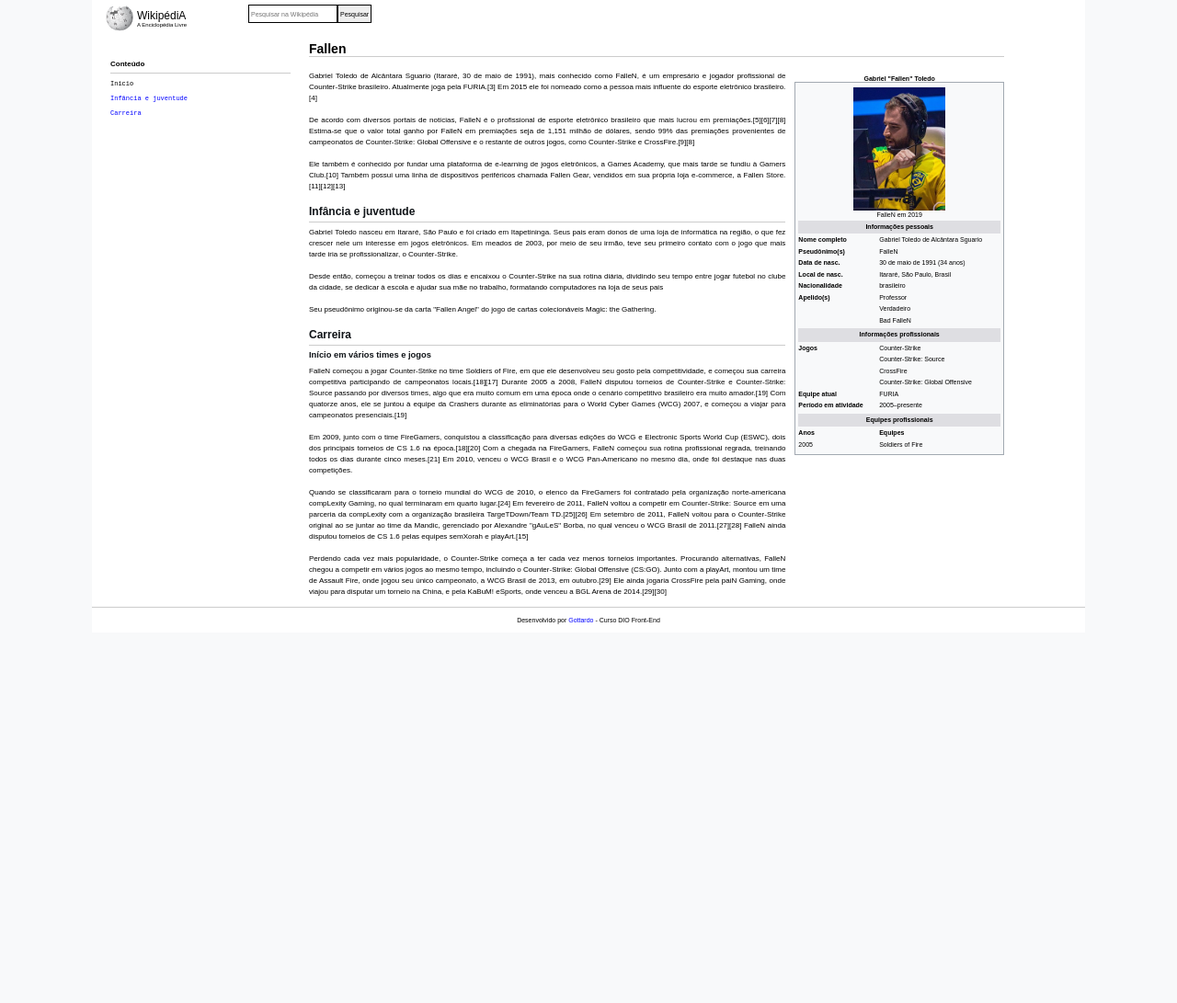
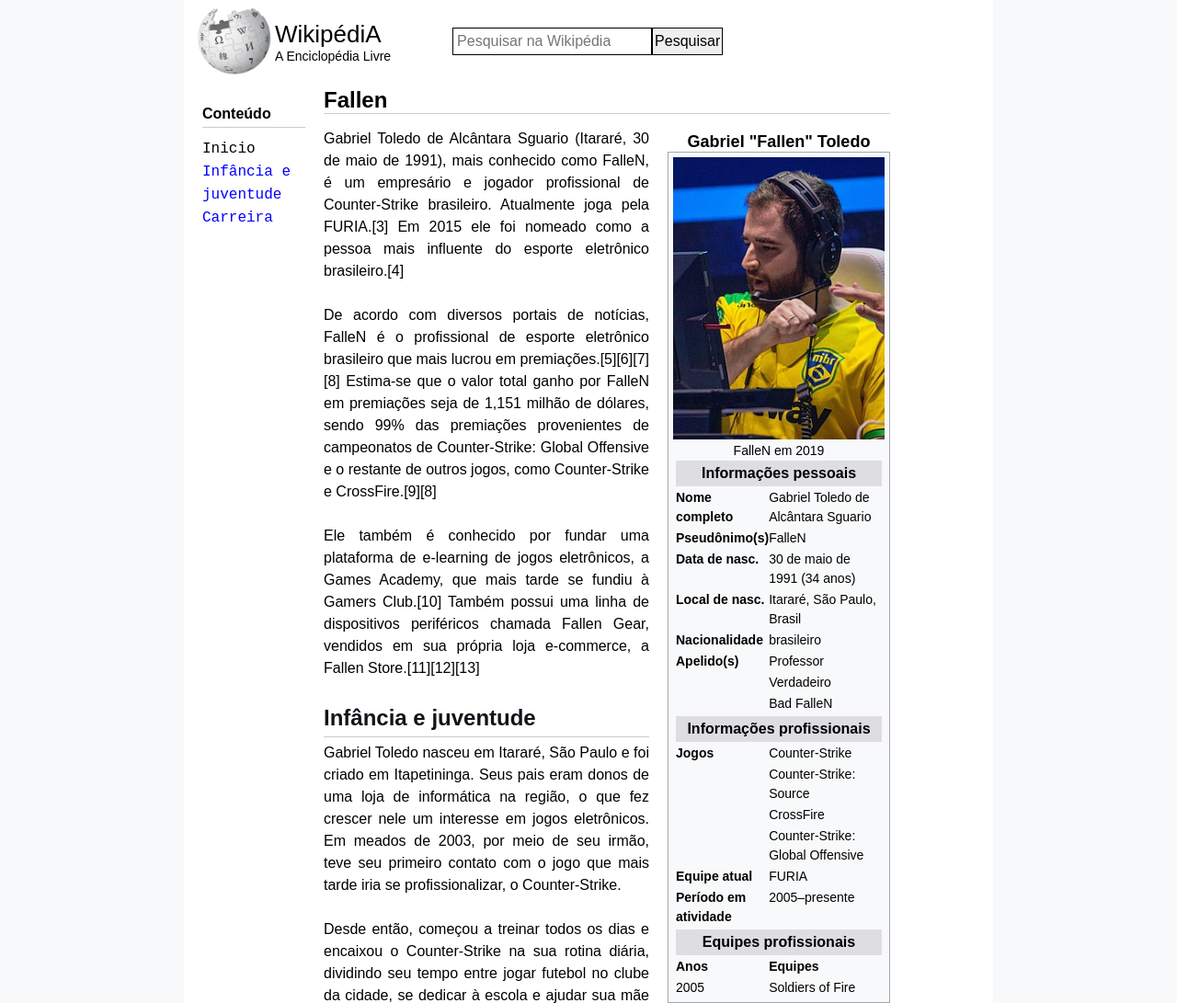
Before and after one commit to jvgottardo/BootCamp-Santander-2025---Front-End, a plain HTML site: page Wikipedia/index.html in a window 1280 px wide. Shown: the top 1091 px of the page at 92% size. Before the commit the page ends 800 px from the top, so only its background shows below. Drawn offline with Linux system fonts and the light colour scheme.

Commit message:
fix: arrumando proporções

```diff
--- a/Wikipedia/index.html
+++ b/Wikipedia/index.html
@@ -13,7 +13,7 @@
     <nav>
       <!-- logo -->
       <div class="logo">
-        <img src="./assets/wikipedia.png" alt="Logo Wikipédia" width="30">
+        <img src="./assets/wikipedia.png" alt="Logo Wikipédia" width="80">
         <div class="logo-text">
           <p class="title">WikipédiA</p>
           <p class="description">A Enciclopédia Livre</p>
@@ -30,7 +30,7 @@
 
   <main id="inicio">
     <!-- sidebar -->
-    <section class="sidebar-esquerda">
+    <aside class="sidebar-esquerda">
       <p><b>Conteúdo</b></p>
       <hr>
       <nav>
@@ -40,7 +40,7 @@
           <li><a href="#carreira">Carreira</a></li>
         </ul>
       </nav>
-    </section>
+    </aside>
 
     <!-- conteudo principal -->
     <section class="conteudo-principal">
@@ -134,7 +134,7 @@
             <b>Gabriel "Fallen" Toledo</b>
           </p>
           <div class="foto-fallen">
-            <img src="./assets/fallen.jpg" alt="Foto do jogador FalleN" width="100">
+            <img src="./assets/fallen.jpg" alt="Foto do jogador FalleN" width="230">
             <p>FalleN em 2019</p>
             <div class="informacoes-pessoais">
               <h3>Informações pessoais</h3>
--- a/Wikipedia/style.css
+++ b/Wikipedia/style.css
@@ -9,8 +9,8 @@
   background-color: #f8f9fa;
 }
 header{
-  margin-left: 100px;
-  margin-right: 100px;
+  margin-left: 200px;
+  margin-right: 200px;
   background-color: white;
 }
 
@@ -22,23 +22,24 @@
 
 .search-bar{
   display: flex;
+  align-items: center;
   gap: 0px;
 }
 
 input{
-  padding: 2px;
-  font-size: 7px;
+  padding: 4px;
+  font-size: 16px;
   margin: 0;
-  height: 20px;
+  height: 30px;
    border: black 0.5px solid;
 }
 
 .search-bar button{
   padding: 2px;
-  font-size: 7px;
+  font-size: 16px;
   cursor: pointer;
   margin: 0;
-   height: 20px;
+   height: 30px;
    border: black 0.5px solid;
 }
 
@@ -51,27 +52,27 @@
   padding-left: 10px;
 }
 .logo-text .title{
-  font-size: 12px;
+  font-size: 26px;
 }
 
 .logo-text .description{
-  font-size: 6px;
+  font-size: 14px;
 }
 
 main{
-  margin-inline: 100px;
+  margin-inline: 200px;
   background-color: white;
   display: flex;
   gap: 20px;
 }
 
 .sidebar-esquerda{
-  width: 20%;
+  width: 15%;
   padding-left: 20px;
   padding-top: 20px;
 }
 .sidebar-esquerda p{
-  font-size: 8px;
+  font-size: 16px;
   margin-bottom: 5px;
 }
 
@@ -83,14 +84,14 @@
 ul{
   list-style: none;
   margin: 0;
-  padding: 0;
-  line-height: 1;
+  padding-top: 10px;
+  line-height: 1.5;
 }
 ul li a{
   text-decoration: none;
   color: blue;
   font-family: monospace;
-  font-size: 7px;
+  font-size: 16px;
 }
 .inicio{
 color: black;
@@ -105,14 +106,16 @@
 }
 
 h1{
-  font-size: 14px;
+  font-size: 24px;
 }
 
 .introducao{
-  font-size: 8px;
+  font-size: 16px;
   padding-top: 15px;
   text-align: justify;
   line-height: 1.5;
+ padding-right: 10px;
+
 }
 
 .introducao p{
@@ -136,11 +139,11 @@
   gap: 10px;
 }
 .sidebar-conteudo-principal{
-  width: 1000px;
+  width: 2000px;
   padding-top: 20px;
 }
 .sidebar-conteudo-principal p{
-  font-size: 7px;
+  font-size: 18px;
   text-align: center;
 }
 .foto-fallen{
@@ -150,8 +153,14 @@
   background-color: #f8f9fa;
   padding-top: 5px;
   padding-bottom: 5px;
+  padding-inline: 5px;
 }
 
+.foto-fallen p{
+  font-size: 14px;
+  margin-top: 3px;
+  margin-bottom: 0;
+}
 
 .informacoes-pessoais{
   display: grid;
@@ -163,7 +172,7 @@
 .informacoes-pessoais h3{
   grid-column: 1 / -1;
   text-align: center;
-  font-size: 7px;
+  font-size: 16px;
   margin-top: 3px;
   padding: 2px;
   background-color: #DEDEE2;
@@ -171,7 +180,7 @@
   margin-bottom: 0;
 }
 .informacoes-pessoais p{
-  font-size: 7px;
+  font-size: 14px;
   text-align: left;
   margin-top: 2px;
   padding: 0;
@@ -180,10 +189,10 @@
 
 footer{
   text-align: center;
-  font-size: 7px;
+  font-size: 16px;
   padding-top: 10px;
   padding-bottom: 10px;
-  margin-inline: 100px;
+  margin-inline: 200px;
   background-color: white;
 }
 
```
